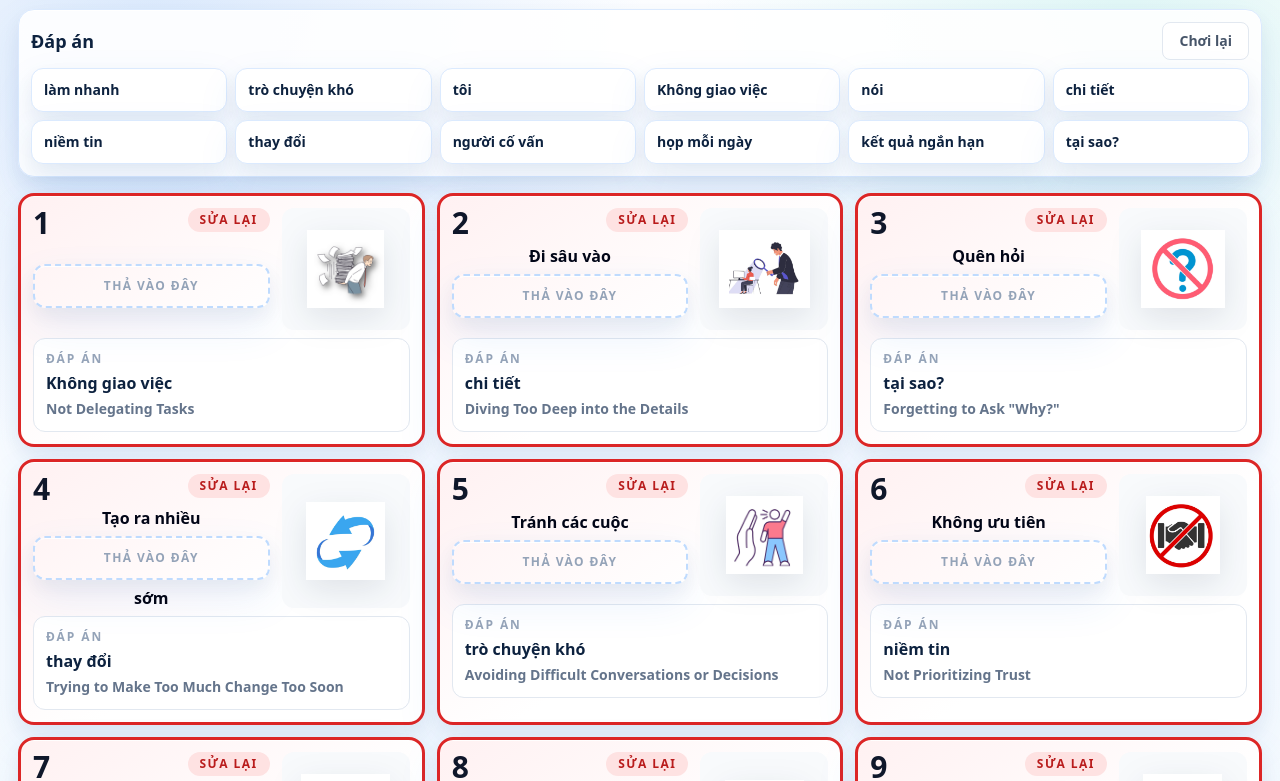
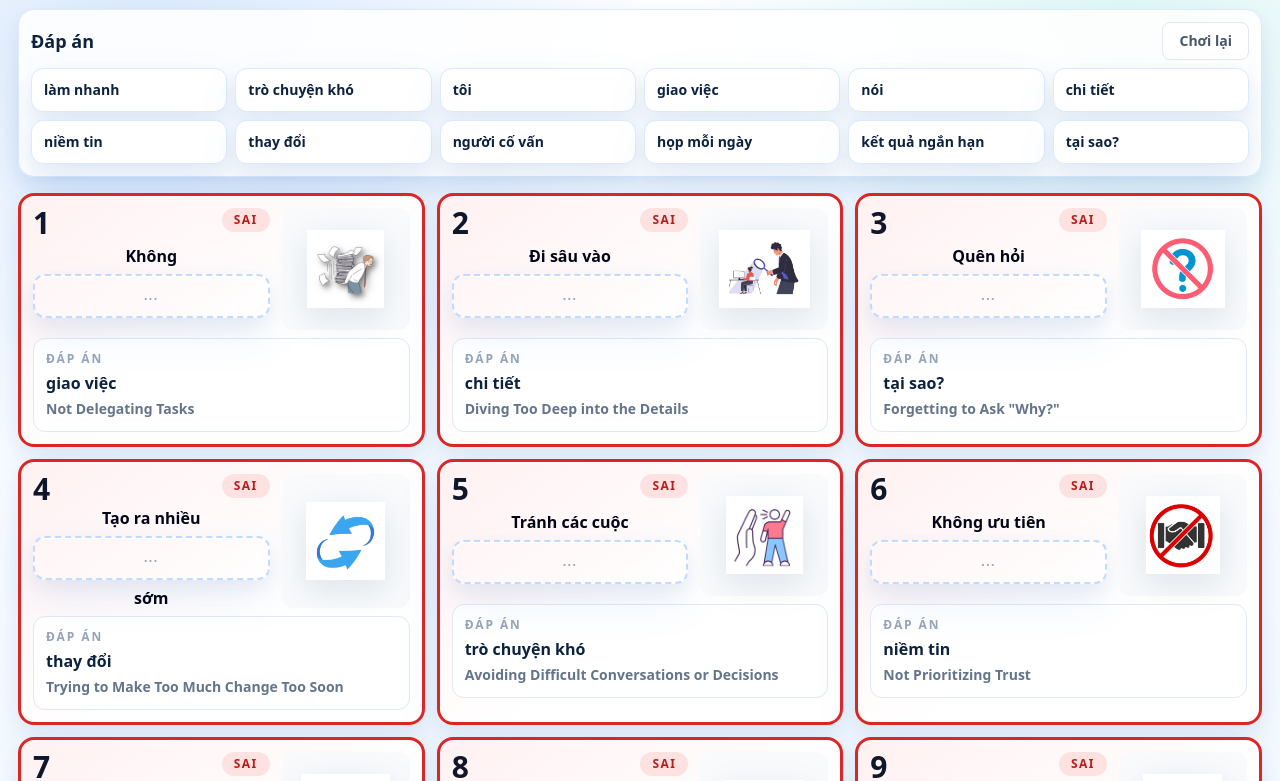
Before and after one commit to VANTIS-BUSINESS/vantis-games, a plain HTML site: page games/new-manager-mistakes/index.html in a window 1280 px wide. Both pictures are taken after a click on the button "Nộp bài". Shown: the part 155-936 px from the top of the page. Drawn offline with nearby package versions, Linux system fonts and the light colour scheme.

Commit message:
update code

```diff
--- a/games/new-manager-mistakes/index.html
+++ b/games/new-manager-mistakes/index.html
@@ -209,9 +209,9 @@
       const mistakes = [
         {
           id: "delegate",
-          prefix: "",
+          prefix: "Không",
           suffix: "",
-          answer: "Không giao việc",
+          answer: "giao việc",
           english: "Not Delegating Tasks",
           image: "../../assets/SaiLam_1.png",
         },
@@ -348,7 +348,7 @@
                     data-answer="${mistake.id}"
                   >
                     <span class="drop-content flex min-h-6 items-center justify-center text-center text-xs font-black uppercase tracking-[0.12em] text-slate-400">
-                      Thả vào đây
+                      ...
                     </span>
                   </div>
                   <p class="mt-2 text-center text-base font-black leading-tight text-slate-950">
@@ -423,7 +423,7 @@
 
         const previousBox = choice.closest(".drop-box");
         if (previousBox) {
-          previousBox.querySelector(".drop-content").textContent = "Thả vào đây";
+          previousBox.querySelector(".drop-content").textContent = "...";
         }
 
         const existing = content.querySelector(".choice");
@@ -441,7 +441,7 @@
       function refreshPlaceholders() {
         document.querySelectorAll(".drop-content").forEach((content) => {
           if (!content.querySelector(".choice")) {
-            content.textContent = "Thả vào đây";
+            content.textContent = "...";
           }
         });
       }
@@ -470,7 +470,7 @@
             if (choice) {
               choice.classList.add("wrong-choice");
             }
-            badge.textContent = "Sửa lại";
+            badge.textContent = "Sai";
             badge.classList.add("bg-red-100", "text-red-700");
           }
         });
```
